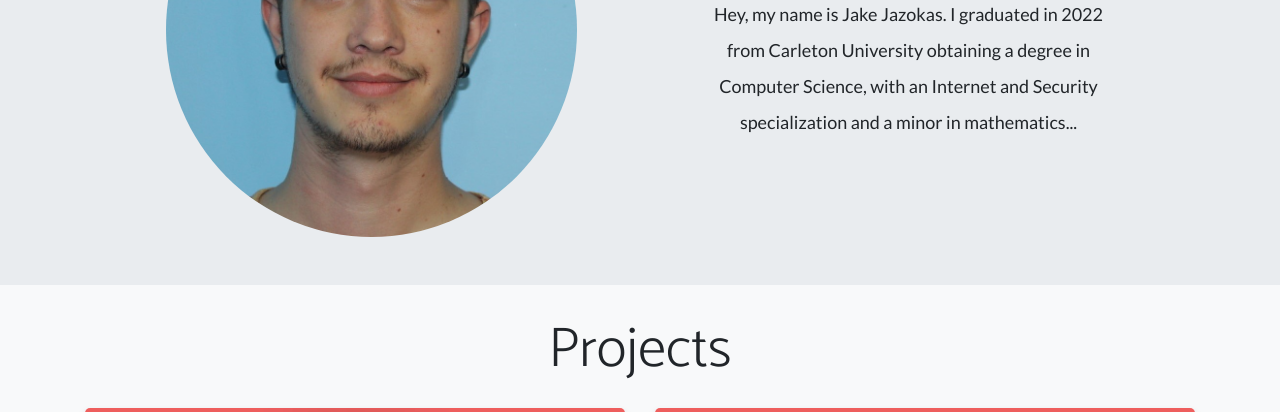
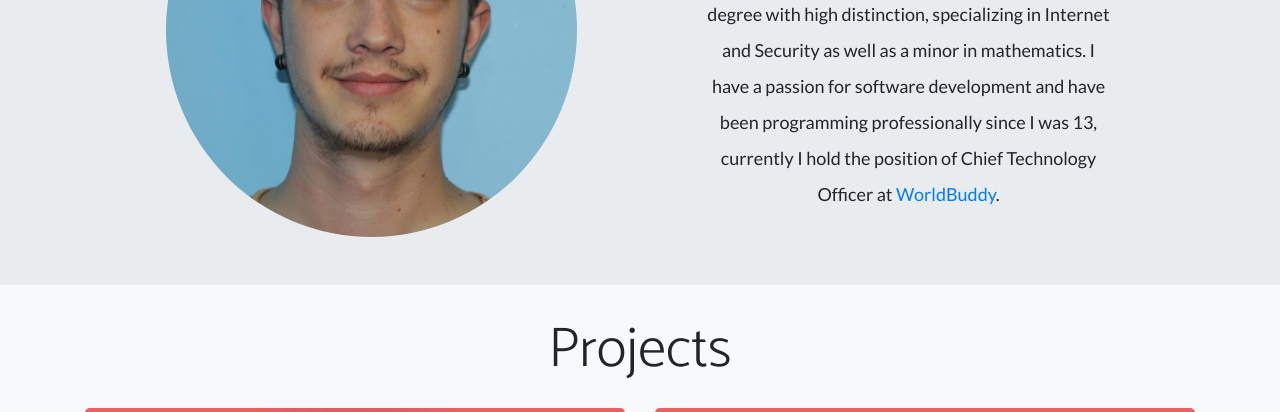
Before and after one commit to JakeJazokas/JakeJazokas.github.io, a website: page index.html in a window 1280 px wide. Shown: the part 788-1200 px from the top of the page. Drawn offline with Linux system fonts and the light colour scheme.

Commit message:
update bio

```diff
--- a/index.html
+++ b/index.html
@@ -50,7 +50,7 @@
               <div class="col-lg-6">
                   <div class="p-5 text-center">
                       <h1 class="display-4" style="padding-bottom: 1rem;">About</h1>
-                      <p style="font-size: 18px; line-height: 2;">Hey, my name is Jake Jazokas. I graduated in 2022 from Carleton University obtaining a degree in Computer Science, with an Internet and Security specialization and a minor in mathematics...</p>
+                      <p style="font-size: 18px; line-height: 2;"> My name is Jake Jazokas. I graduated in 2022 from Carleton University obtaining a Computer Science degree with high distinction, specializing in Internet and Security as well as a minor in mathematics. I have a passion for software development and have been programming professionally since I was 13, currently I hold the position of Chief Technology Officer at <a href="https://www.worldbuddy.ca/">WorldBuddy</a>.</p>
                   </div>
               </div>
           </div>
```
